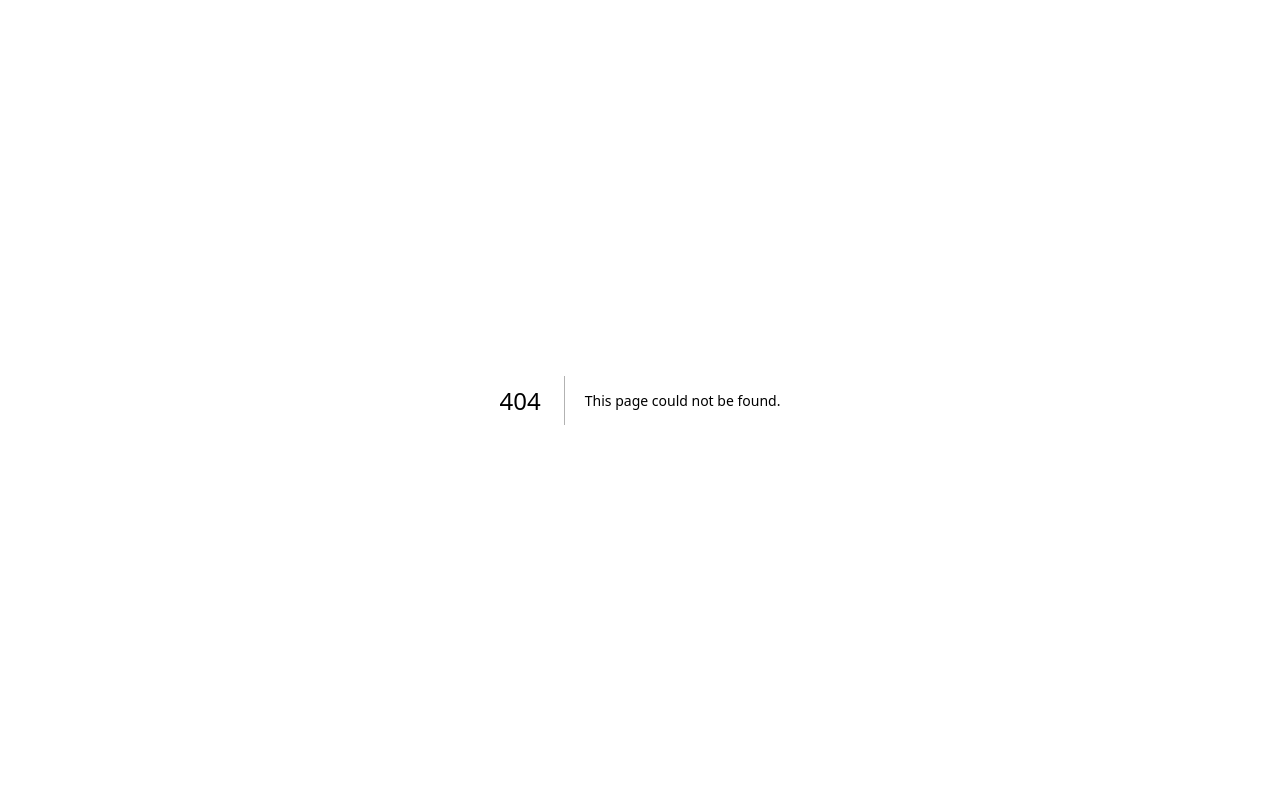
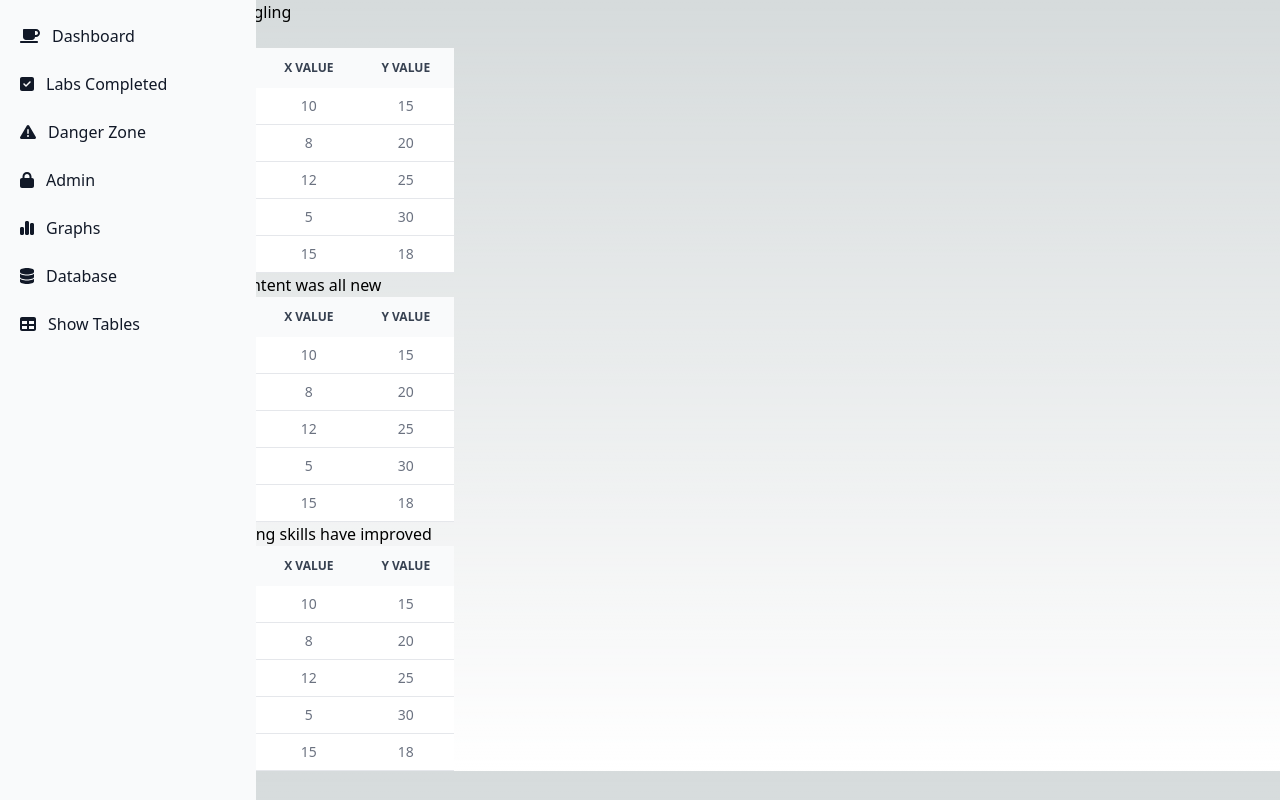
Before and after one commit to CalebStephens/CheckpointTool, a Next.js app in the folder checkpoint-tool/: page /dangerZone in a window 1280 px wide. Before the commit this address had no page. Built offline with nearby package versions, Linux system fonts and the light colour scheme.

Commit message:
DangerZone linked up

```diff
--- a/checkpoint-tool/components/SideBar.js
+++ b/checkpoint-tool/components/SideBar.js
@@ -1,5 +1,5 @@
   import { FontAwesomeIcon } from '@fortawesome/react-fontawesome'
-  import { faCoffee, faSquareCheck, faLock, faChartSimple, faDatabase, faTable, faBars } from '@fortawesome/free-solid-svg-icons'
+  import { faCoffee, faSquareCheck, faLock, faChartSimple, faDatabase, faTable, faBars, faTriangleExclamation } from '@fortawesome/free-solid-svg-icons'
   import Link from 'next/link';
 
 const SideBar = () => {
@@ -30,6 +30,13 @@ const SideBar = () => {
               <FontAwesomeIcon icon={faSquareCheck} />
 
                 <span class="flex-1 ml-3 whitespace-nowrap">Labs Completed</span>
+              </Link>
+            </li>
+            <li>
+              <Link href="./dangerZone" class="flex items-center p-2 text-gray-900 rounded-lg dark:text-white hover:bg-gray-100 dark:hover:bg-gray-700 group">
+              <FontAwesomeIcon icon={faTriangleExclamation} />
+
+                <span class="flex-1 ml-3 whitespace-nowrap">Danger Zone</span>
               </Link>
             </li>
             <li>
--- /dev/null
+++ b/checkpoint-tool/pages/dangerZone.js
@@ -0,0 +1,12 @@
+import DangerZone from '../components/DangerZone'
+import Layout from '../components/layout'
+
+const DangerZonePage = () => {
+    return (
+    <Layout>
+      <DangerZone />
+    </Layout>
+    )
+  }
+
+export default DangerZonePage;
```
